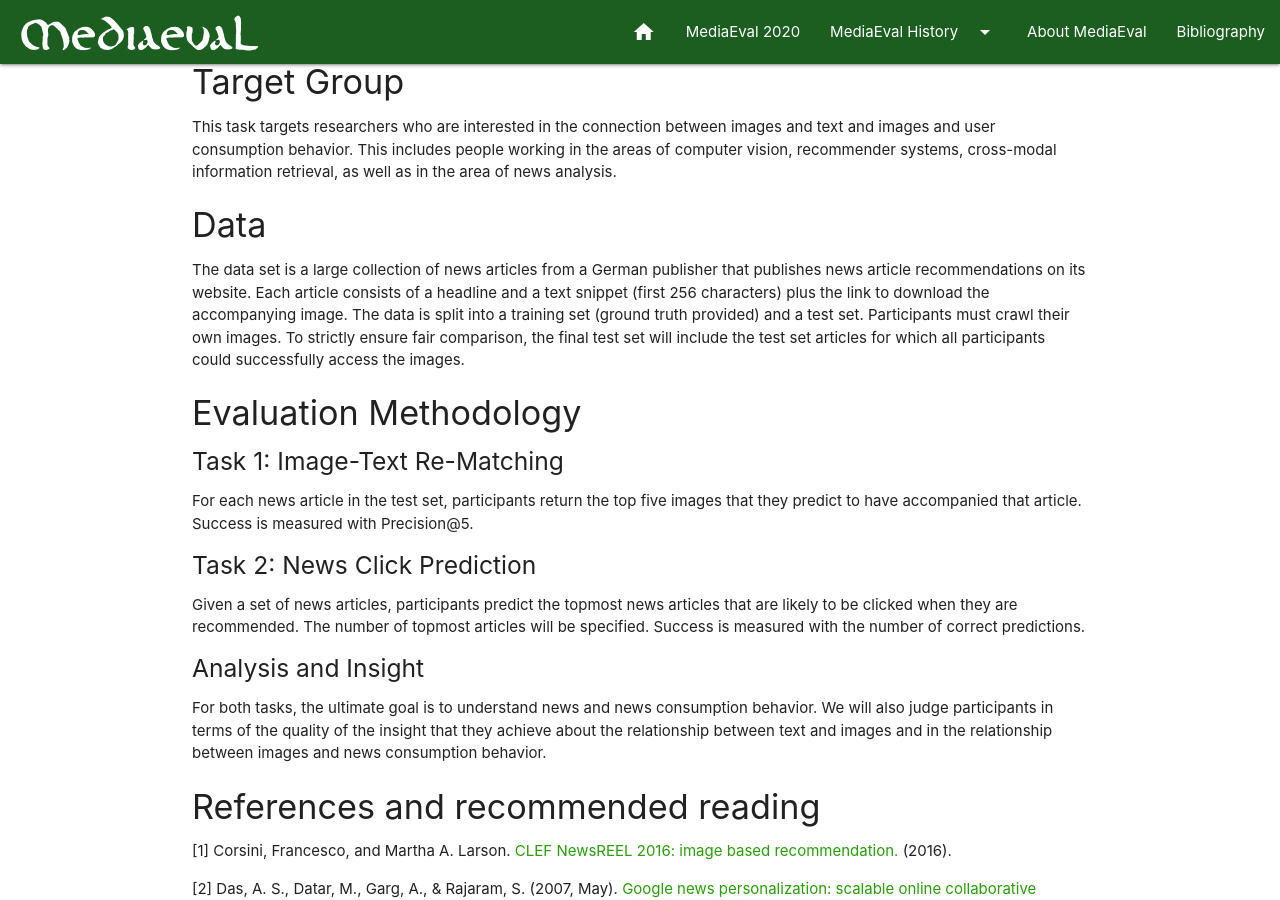
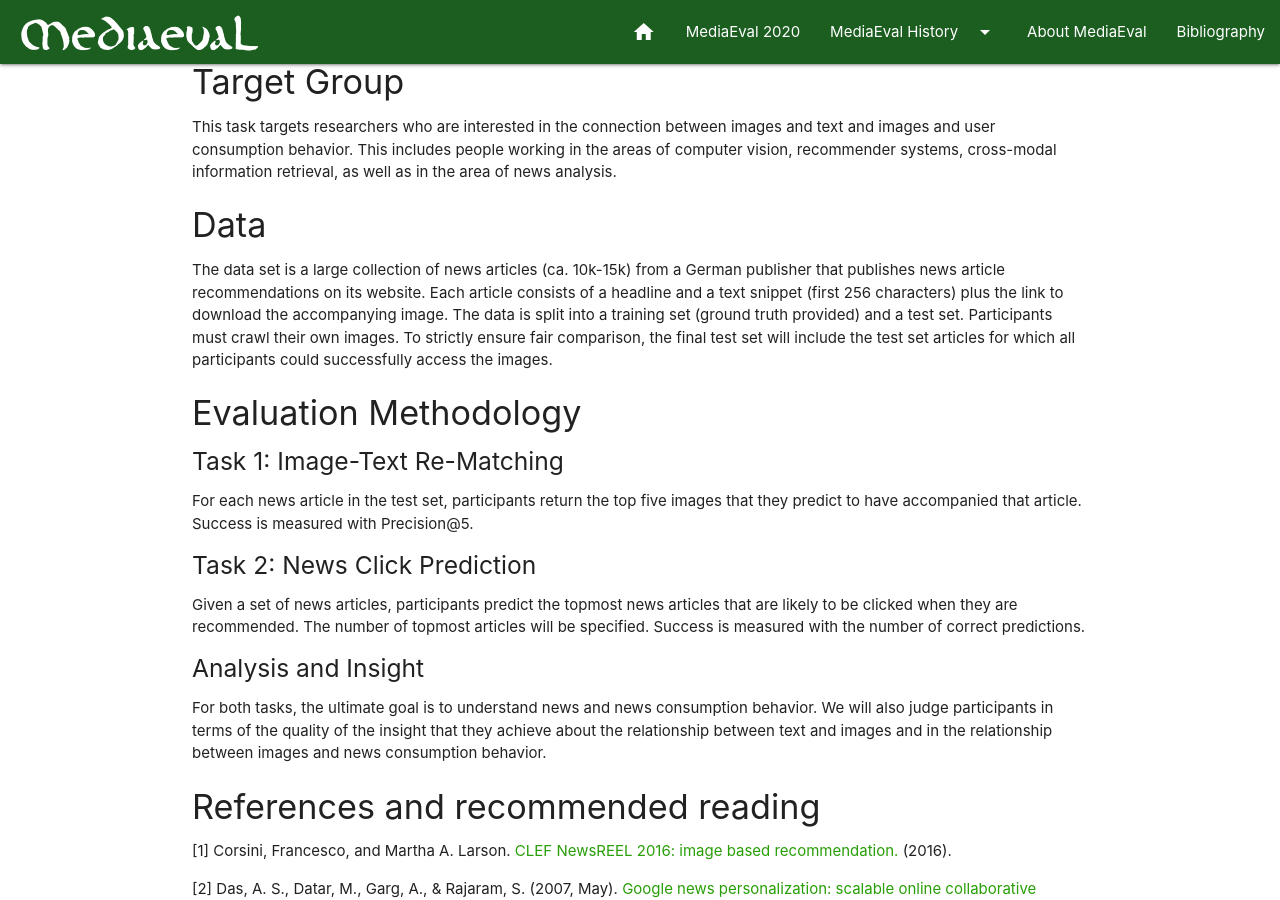
Before and after one commit to multimediaeval/multimediaeval.github.io, a Jekyll site: the page built from _editions/2020/tasks/newsimages.md, in a window 1280 px wide and 900 px high, scrolled down 1118 px. Built offline with Jekyll 4.4.1, drawn with Linux system fonts in a browser that asks for light colours.

Commit message:
Update newsimages.md
added an estimate of the number of images.

```diff
--- a/_editions/2020/tasks/newsimages.md
+++ b/_editions/2020/tasks/newsimages.md
@@ -37,7 +37,7 @@ The task is formulated into two straightforward subtasks that participants can a
 This task targets researchers who are interested in the connection between images and text and images and user consumption behavior. This includes people working in the areas of computer vision, recommender systems, cross-modal information retrieval, as well as in the area of news analysis.
 
 #### Data
-The data set is a large collection of news articles from a German publisher that publishes news article recommendations on its website. Each article consists of a headline and a text snippet (first 256 characters) plus the link to download the accompanying image. The data is split into a training set (ground truth provided) and a test set. Participants must crawl their own images. To strictly ensure fair comparison, the final test set will include the test set articles for which all participants could successfully access the images.
+The data set is a large collection of news articles (ca. 10k-15k) from a German publisher that publishes news article recommendations on its website. Each article consists of a headline and a text snippet (first 256 characters) plus the link to download the accompanying image. The data is split into a training set (ground truth provided) and a test set. Participants must crawl their own images. To strictly ensure fair comparison, the final test set will include the test set articles for which all participants could successfully access the images.
 
 #### Evaluation Methodology
 ##### Task 1: Image-Text Re-Matching
```
